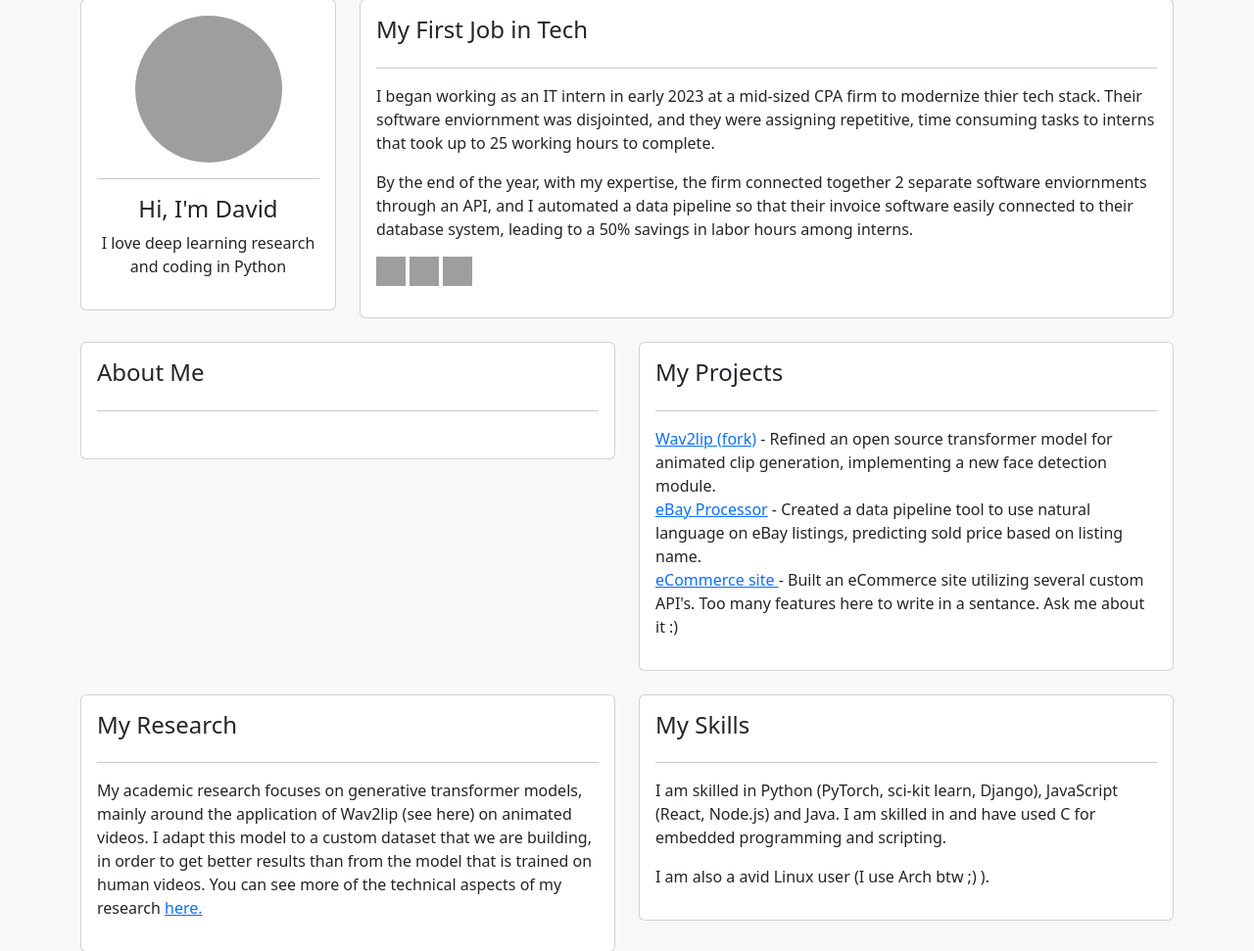
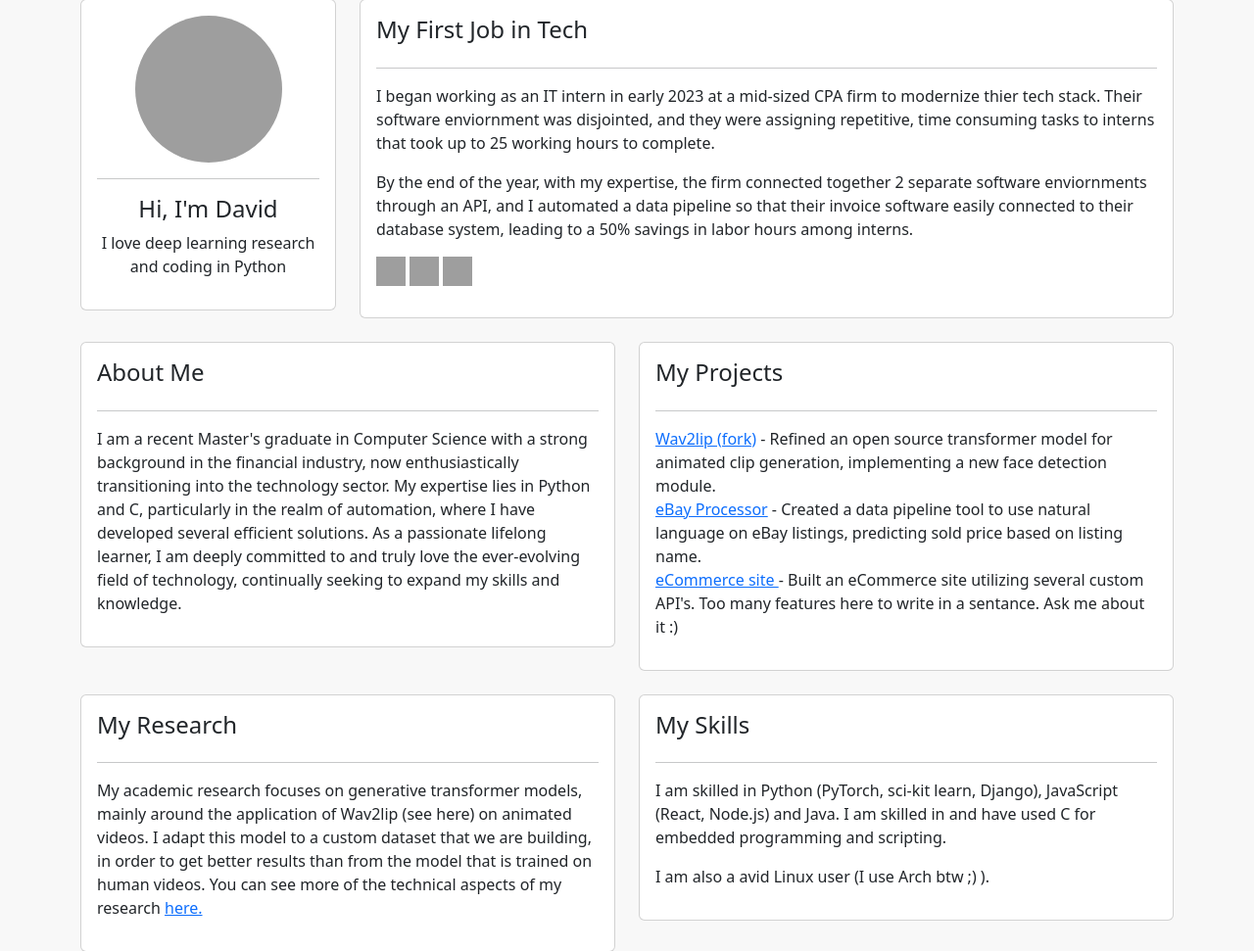
Before and after one commit to davidkundrats/personal-site, a Django app: page / in a window 1280 px wide. Shown: the part 25-996 px from the top of the page at 98% size. Run offline with Django 5.2, Linux system fonts and the light colour scheme; grey boxes are pictures that could not be loaded.

Commit message:
finish template

```diff
--- a/base/templates/base/home.html
+++ b/base/templates/base/home.html
@@ -82,7 +82,11 @@
           <div class="card card-body">
             <h4>About Me</h4>
             <hr />
-            <p> </p>
+            <p> I am a recent Master's graduate in Computer Science with a strong background in the financial industry, now enthusiastically transitioning
+              into the technology sector. My expertise lies in Python and C, particularly in the realm of automation, where I have developed several efficient
+              solutions. As a passionate lifelong learner, I am deeply committed to and truly love the ever-evolving field of technology,
+              continually seeking to expand my skills and knowledge.
+            </p>
           </div>
       </div>
         <div class="col-md-6">
```
